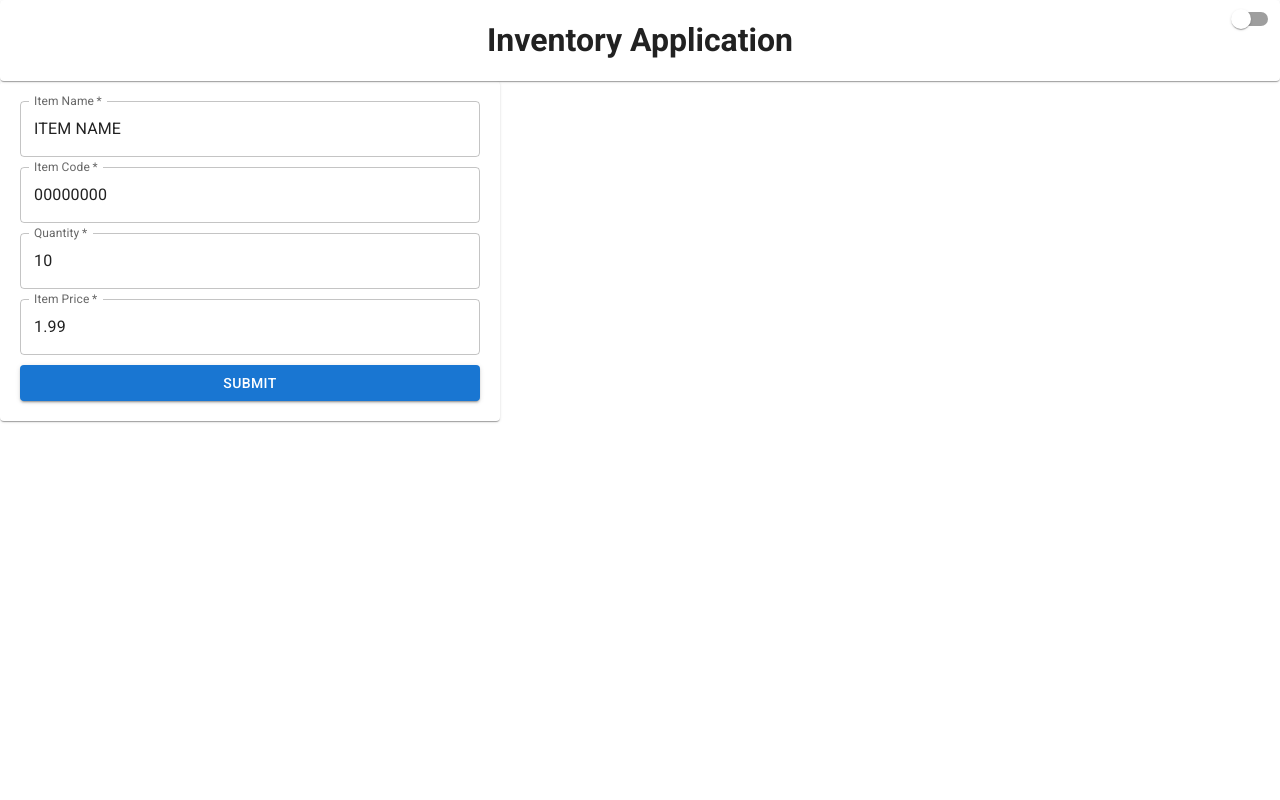
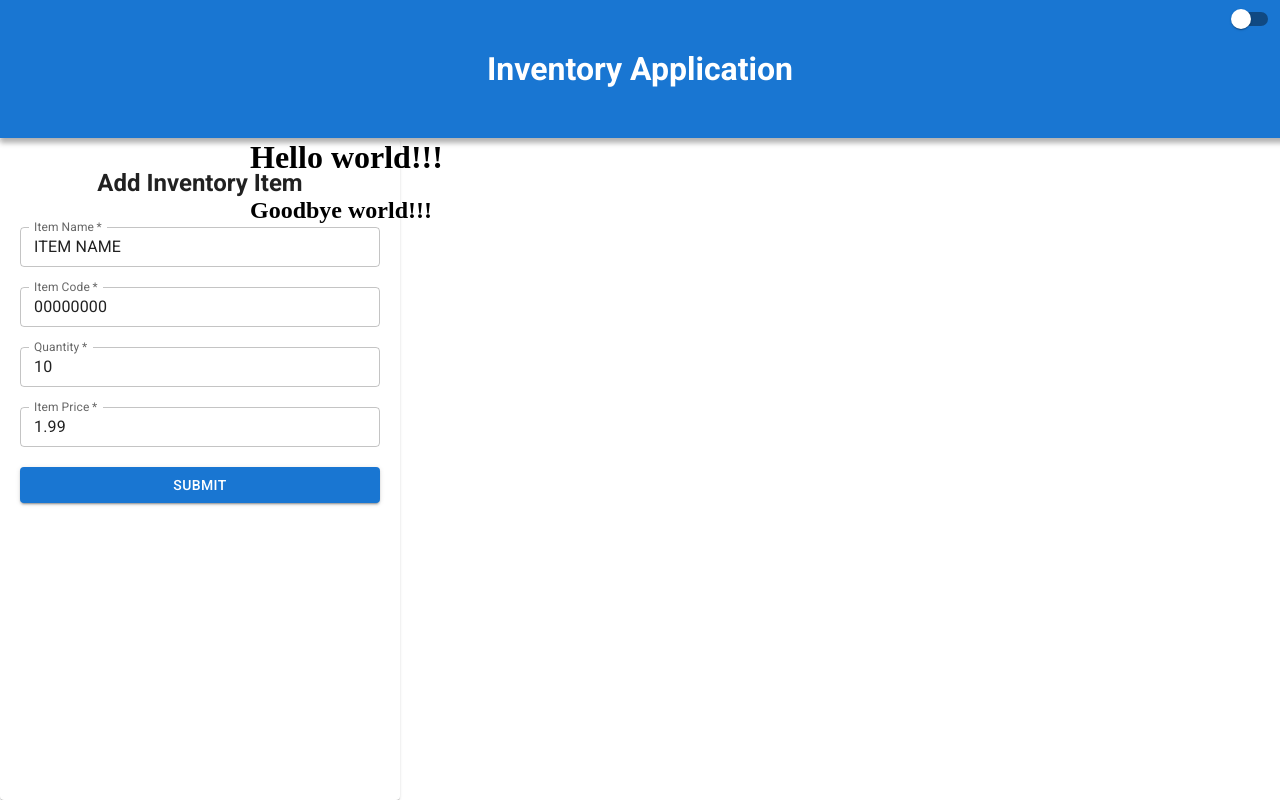
Before and after one commit to bjwalters93/brian-inventory-app, a React (Create React App) app: page / in a window 1280 px wide. Built offline with nearby package versions, Linux system fonts and the light colour scheme.

Commit message:
fafafafaf

```diff
--- a/src/App.js
+++ b/src/App.js
@@ -6,6 +6,7 @@ import { useState } from "react";
 import { ThemeProvider } from "@mui/material/styles";
 import { lightTheme, darkTheme } from "./themes";
 import { StyledEngineProvider } from "@mui/material/styles";
+import Table from "./Table_Comp/Table";
 
 function App() {
   const [display, setDisplay] = useState(false);
@@ -21,6 +22,7 @@ function App() {
         <div className="App">
           <Header displayFunction={displayMode} />
           <UserInput />
+          <Table />
         </div>
       </ThemeProvider>
     </StyledEngineProvider>
--- a/src/Header_Comp/Header.css
+++ b/src/Header_Comp/Header.css
@@ -1,12 +1,22 @@
-.header-flex {
-  /* width: 100%; */
+.header-container-flex {
+  width: 100%;
   display: flex;
   flex-direction: column;
+  background-color: #1976d2;
+  box-shadow: 5px 0px 5px 5px rgba(0, 0, 0, 0.3);
+  padding: 50px 0;
+  position: fixed;
+  top: 0;
+  left: 0;
 }
 
 .title {
   font-family: roboto;
   text-align: center;
+  color: white;
+  font-weight: 900;
+  margin: 0;
+  padding: 0 10px;
 }
 
 .right-align {
--- a/src/Header_Comp/Header.js
+++ b/src/Header_Comp/Header.js
@@ -1,16 +1,13 @@
 import "./Header.css";
 import Switch from "@mui/material/Switch";
-import Paper from "@mui/material/Paper";
 
 function Header(props) {
   return (
-    <div className="header-flex">
-      <Paper>
-        <div className="right-align">
-          <Switch color="secondary" onClick={props.displayFunction} />
-        </div>
-        <h1 className="title">Inventory Application</h1>
-      </Paper>
+    <div className="header-container-flex">
+      <div className="right-align">
+        <Switch color="default" onClick={props.displayFunction} />
+      </div>
+      <h1 className="title">Inventory Application</h1>
     </div>
   );
 }
--- /dev/null
+++ b/src/Table_Comp/Table.css
@@ -0,0 +1,3 @@
+.table-container {
+  margin: 138.5px 0 0 250px;
+}
--- /dev/null
+++ b/src/Table_Comp/Table.js
@@ -0,0 +1,14 @@
+import "./Table.css";
+import Paper from "@mui/material/Paper";
+// import { useState } from "react";
+
+function Table() {
+  return (
+    <div className="table-container">
+      <h1>Hello world!!!</h1>
+      <h2>Goodbye world!!!</h2>
+    </div>
+  );
+}
+
+export default Table;
--- a/src/UserInput_Comp/UserInput.css
+++ b/src/UserInput_Comp/UserInput.css
@@ -1,16 +1,21 @@
-.container {
-  max-width: 500px;
+.user-input-container {
+  min-width: 400px;
+  position: fixed;
+  top: 138.5px;
+  z-index: -1;
 }
 
-.flex-container {
+.user-input-flex {
   display: flex;
   flex-direction: column;
-  padding: 20px;
-  position: relative;
+  justify-content: flex-start;
+  padding: 0 20px;
+  height: calc(100vh - 138.5px);
+  max-width: 360px;
 }
 
 .text-field {
-  margin-bottom: 10px;
+  margin-bottom: 20px;
 }
 
 #error-alert {
@@ -20,3 +25,10 @@
 #success-alert {
   display: none;
 }
+
+.user-input-title {
+  font-family: Roboto;
+  margin: 30px 0 30px 0;
+  padding: 0;
+  text-align: center;
+}
--- a/src/UserInput_Comp/UserInput.js
+++ b/src/UserInput_Comp/UserInput.js
@@ -61,7 +61,6 @@ function UserInput() {
       setItemCode("00000000");
       setItemQuantity(10);
       setItemPrice(1.99);
-      console.log("Success");
       document.getElementById("success-alert").style.display = "flex";
       document.getElementById("error-alert").style.display = "none";
     } else {
@@ -71,9 +70,10 @@ function UserInput() {
   }
 
   return (
-    <div className="container">
+    <div className="user-input-container">
       <Paper>
-        <div className="flex-container">
+        <div className="user-input-flex">
+          <h2 className="user-input-title">Add Inventory Item</h2>
           <TextField
             required
             error={itemName === "" ? true : false}
@@ -98,6 +98,7 @@ function UserInput() {
                 event.preventDefault();
               }
             }}
+            size="small"
           />
           <TextField
             required
@@ -123,6 +124,7 @@ function UserInput() {
                 event.preventDefault();
               }
             }}
+            size="small"
           />
           <TextField
             required
@@ -143,6 +145,7 @@ function UserInput() {
             onChange={user_input}
             inputProps={{ min: 0, max: 10000, autoComplete: "off" }}
             value={itemQuantity}
+            size="small"
           />
           <TextField
             required
@@ -161,7 +164,7 @@ function UserInput() {
             onChange={user_input}
             inputProps={{ min: 0, max: 10000, autoComplete: "off" }}
             value={itemPrice}
-            min={0}
+            size="small"
           />
           <Alert
             id="error-alert"
--- a/src/themes.js
+++ b/src/themes.js
@@ -12,6 +12,10 @@ const lightTheme = createTheme({
     error: {
       main: "#d32f2f",
     },
+    // background: {
+    //   paper: "#1976d2",
+    //   default: "#1976d2",
+    // },
   },
 });
 
```
